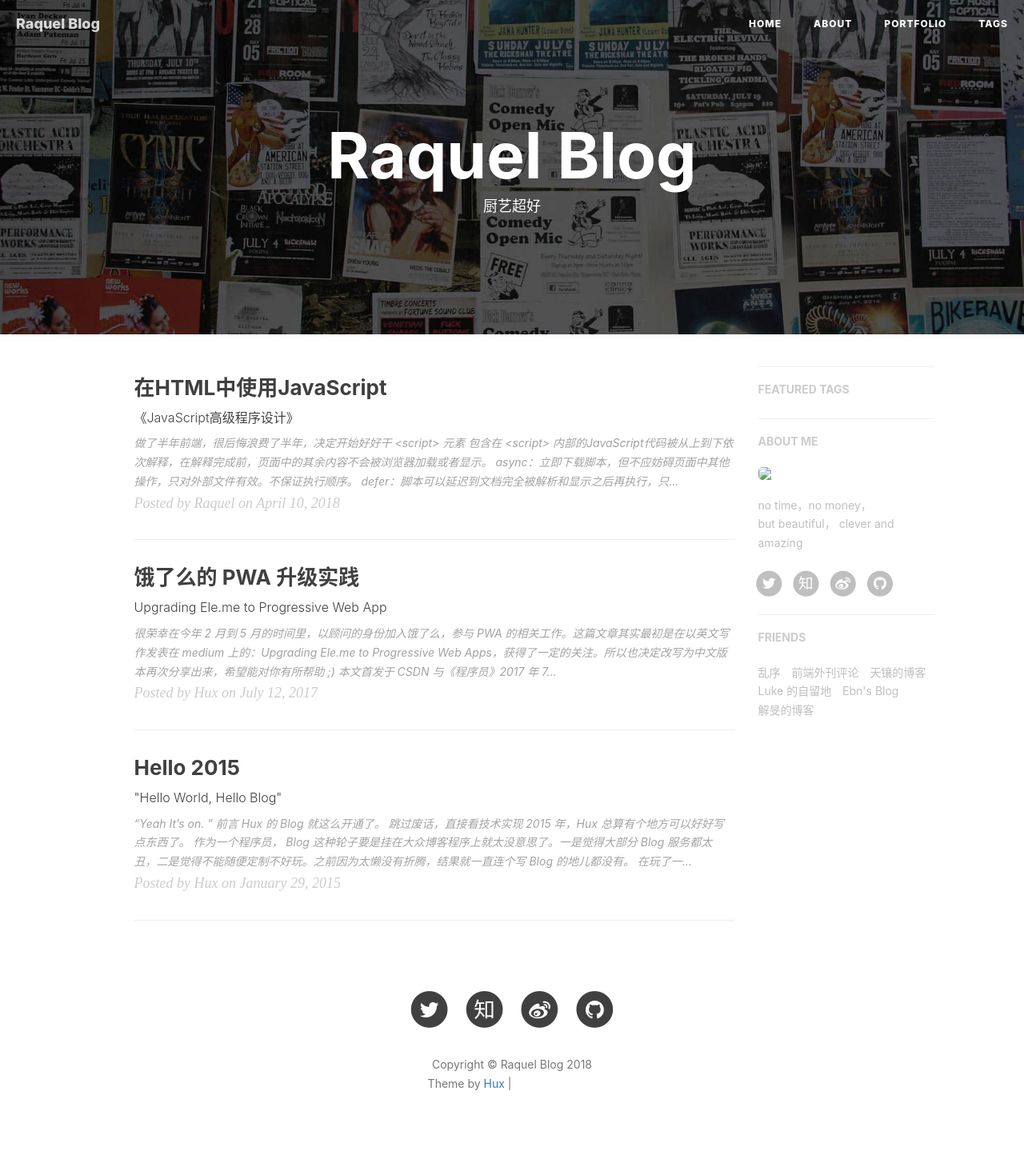
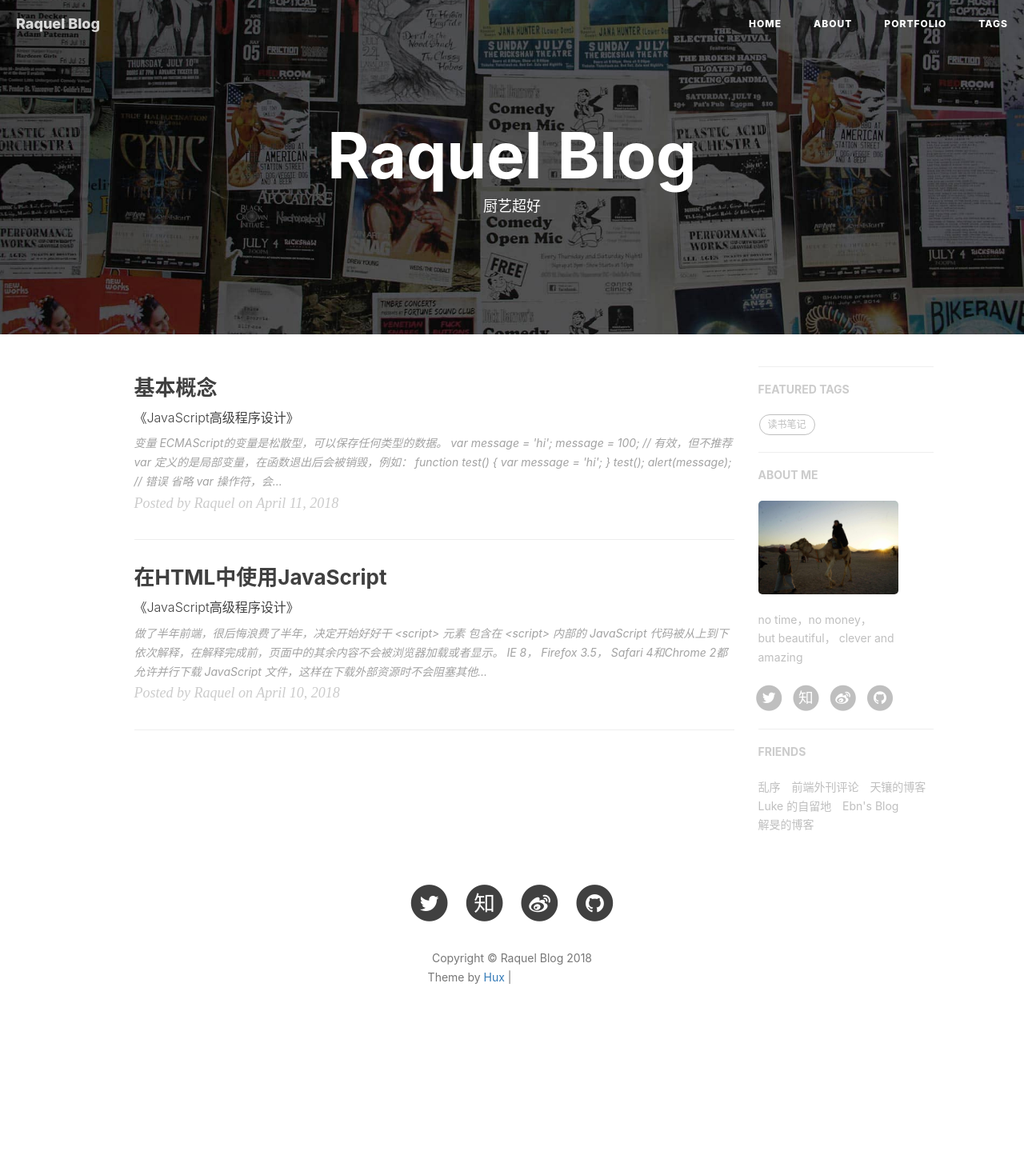
Before and after one commit to RaquelMao/RaquelMao.github.io, a Jekyll site: the page built from index.html, in a window 1280 px wide. Shown: the whole page at 80% size. Built offline with Jekyll 4.4.1, drawn with Linux system fonts in a browser that asks for light colours; nearby versions of some CDN libraries; the list of posts is cut into pages by our own code; comment, search, counter and statistics services are not loaded; after the commit the page ends 1326 px from its top, so only the background shows below that; grey boxes are pictures that could not be loaded.

Commit message:
update note

````diff
--- a/_layouts/page.html
+++ b/_layouts/page.html
@@ -39,7 +39,7 @@ layout: default
                     <h5><a href="{{'/tags/' | prepend: site.baseurl }}">FEATURED TAGS</a></h5>
                     <div class="tags">
         				{% for tag in site.tags %}
-                            {% if tag[1].size > {{site.featured-condition-size}} %}
+                            {% if tag[1].size > site.featured-condition-size %}
                 				<a href="{{ site.baseurl }}/tags/#{{ tag[0] }}" title="{{ tag[0] }}" rel="{{ tag[1].size }}">
                                     {{ tag[0] }}
                                 </a>
@@ -88,7 +88,7 @@ layout: default
                     <h5><a href="{{'/tags/' | prepend: site.baseurl }}">FEATURED TAGS</a></h5>
                     <div class="tags">
                         {% for tag in site.tags %}
-                            {% if tag[1].size > {{site.featured-condition-size}} %}
+                            {% if tag[1].size > site.featured-condition-size %}
                                 <a href="{{ site.baseurl }}/tags/#{{ tag[0] }}" title="{{ tag[0] }}" rel="{{ tag[1].size }}">
                                     {{ tag[0] }}
                                 </a>
--- a/_layouts/post.html
+++ b/_layouts/post.html
@@ -136,7 +136,7 @@ layout: default
                     <h5><a href="/tags/">FEATURED TAGS</a></h5>
                     <div class="tags">
         				{% for tag in site.tags %}
-                            {% if tag[1].size > {{site.featured-condition-size}} %}
+                            {% if tag[1].size > site.featured-condition-size %}
                 				<a href="/tags/#{{ tag[0] }}" title="{{ tag[0] }}" rel="{{ tag[1].size }}">
                                     {{ tag[0] }}
                                 </a>
--- a/_posts/2014-01-29-hello-2015.markdown
+++ /dev/null
@@ -1,80 +0,0 @@
----
-layout:     post
-title:      "Hello 2015"
-subtitle:   " \"Hello World, Hello Blog\""
-date:       2015-01-29 12:00:00
-author:     "Hux"
-header-img: "img/post-bg-2015.jpg"
-catalog: true
-tags:
-    - 生活
----
-
-> “Yeah It's on. ”
-
-
-## 前言
-
-Hux 的 Blog 就这么开通了。
-
-[跳过废话，直接看技术实现 ](#build)
-
-
-
-2015 年，Hux 总算有个地方可以好好写点东西了。
-
-
-作为一个程序员， Blog 这种轮子要是挂在大众博客程序上就太没意思了。一是觉得大部分 Blog 服务都太丑，二是觉得不能随便定制不好玩。之前因为太懒没有折腾，结果就一直连个写 Blog 的地儿都没有。
-
-在玩了一段时间知乎之后，答题的快感又激起了我开博客的冲动。之前的[个人网站](http://huangxuan.me/portfolio)是作品集形式的（现在集成进来了），并不适合用来写博文，一不做二不休，花一天搞一个吧！
-
-
-<p id = "build"></p>
----
-
-## 正文
-
-接下来说说搭建这个博客的技术细节。
-
-正好之前就有关注过 [GitHub Pages](https://pages.github.com/) + [Jekyll](http://jekyllrb.com/) 快速 Building Blog 的技术方案，非常轻松时尚。
-
-其优点非常明显：
-
-* **Markdown** 带来的优雅写作体验
-* 非常熟悉的 Git workflow ，**Git Commit 即 Blog Post**
-* 利用 GitHub Pages 的域名和免费无限空间，不用自己折腾主机
-	* 如果需要自定义域名，也只需要简单改改 DNS 加个 CNAME 就好了
-* Jekyll 的自定制非常容易，基本就是个模版引擎
-
-
-本来觉得最大的缺点可能是 GitHub 在国内访问起来太慢，所以第二天一起床就到 GitCafe(Chinese GitHub Copy，现在被 Coding 收购了) 迁移了一个[镜像](http://huxpro.coding.me)出来，结果还是巨慢。
-
-哥哥可是个前端好嘛！ 果断开 Chrome DevTool 查了下网络请求，原来是 **pending 在了 Google Fonts** 上，页面渲染一直被阻塞到请求超时为止，难怪这么慢。
-忍痛割爱，只好把 Web Fonts 去了（反正超时看到的也只能是 fallback ），果然一下就正常了，而且 GitHub 和 GitCafe 对比并没有感受到明显的速度差异，虽然 github 的 ping 值明显要高一些，达到了 300ms，于是用 DNSPOD 优化了一下速度。
-
-
-
----
-
-配置的过程中也没遇到什么坑，基本就是 Git 的流程，相当顺手
-
-大的 Jekyll 主题上直接 fork 了 Clean Blog（这个主题也相当有名，就不多赘述了。唯一的缺点大概就是没有标签支持，于是我给它补上了。）
-
-本地调试环境需要 `gem install jekyll`，结果 rubygem 的源居然被墙了……后来手动改成了我大淘宝的镜像源才成功
-
-Theme 的 CSS 是基于 Bootstrap 定制的，看得不爽的地方直接在 Less 里改就好了（平时更习惯 SCSS 些），**不过其实我一直觉得 Bootstrap 在移动端的体验做得相当一般，比我在淘宝参与的团队 CSS 框架差多了……**所以为了体验，也补了不少 CSS 进去
-
-最后就进入了耗时反而最长的**做图、写字**阶段，也算是进入了**写博客**的正轨，因为是类似 Hack Day 的方式去搭这个站的，所以折腾折腾着大半夜就过去了。
-
-第二天考虑中文字体的渲染，fork 了 [Type is Beautiful](http://www.typeisbeautiful.com/) 的 `font` CSS，调整了字号，适配了 Win 的渣渲染，中英文混排效果好多了。
-
-
-## 后记
-
-回顾这个博客的诞生，纯粹是出于个人兴趣。在知乎相关问题上回答并获得一定的 star 后，我决定把这个博客主题当作一个小小的开源项目来维护。
-
-在经历 v1.0 - v1.5 的蜕变后，这个博客主题愈发完整，不但增加了诸多 UI 层的优化（opinionated）；在代码层面，更加丰富的配置项也使得这个主题拥有了更好的灵活性与可拓展性。而作为一个开源项目，我也积极的为其完善文档与解决 issue。
-
-如果你恰好逛到了这里，希望你也能喜欢这个博客主题。
-
-—— Hux 后记于 2015.10
--- a/_posts/2017-07-12-upgrading-eleme-to-pwa.markdown
+++ /dev/null
@@ -1,27 +0,0 @@
----
-layout:       post
-title:        "饿了么的 PWA 升级实践"
-subtitle:     "Upgrading Ele.me to Progressive Web App"
-date:         2017-07-12 12:00:00
-author:       "Hux"
-header-img:   "img/in-post/post-eleme-pwa/eleme-at-io.jpg"
-header-mask:  0.3
-catalog:      true
-multilingual: true
-tags:
-    - 前端开发
-    - JavaScript
-    - PWA
----
-
-<!-- Chinese Version -->
-<div class="zh post-container">
-    {% capture about_zh %}{% include posts/2017-07-12-upgrading-eleme-to-pwa/zh.md %}{% endcapture %}
-    {{ about_zh | markdownify }}
-</div>
-
-<!-- English Version -->
-<div class="en post-container">
-    {% capture about_en %}{% include posts/2017-07-12-upgrading-eleme-to-pwa/en.md %}{% endcapture %}
-    {{ about_en | markdownify }}
-</div>
--- a/_posts/2018-04-10-reading-javascript.markdown
+++ b/_posts/2018-04-10-html.markdown
@@ -15,10 +15,13 @@ tags:
 
 ### \<script\> 元素
 
-包含在 \<script\> 内部的JavaScript代码被从上到下依次解释，在解释完成前，页面中的其余内容不会被浏览器加载或者显示。
+包含在 \<script\> 内部的 JavaScript 代码被从上到下依次解释，在解释完成前，页面中的其余内容不会被浏览器加载或者显示。
+IE 8， Firefox 3.5， Safari 4和Chrome 2都允许并行下载 JavaScript 文件，这样在下载外部资源时不会阻塞其他 \<script\> 标签，但仍然会阻塞其他资源下载。
+因此建议将 \<script\> 标签尽量放到body底部（浏览器在遇到 \<body\> 标签才开始出现内容）。
+尽量使用外部文件来包含 JavaScript 代码。
 
 **async**：立即下载脚本，但不应妨碍页面中其他操作，只对外部文件有效。不保证执行顺序。
 
 **defer**：脚本可以延迟到文档完全被解析和显示之后再执行，只对外部文件有效。相当于立即下载，但延迟执行。
 
-**外部资源** 建议将 \<script\> 标签尽量放到body底部（浏览器在遇到 \<body\> 标签才开始出现内容）。IE 8， Firefox 3.5， Safari 4和Chrome 2都允许并行下载JavaScript文件，这样在下载外部资源时不会阻塞其他 \<script\> 标签。
+**\<noscript\>** 在浏览器不支持 JavaScript 时显示出来的替代内容。
--- /dev/null
+++ b/_posts/2018-04-11-basic-concept.markdown
@@ -0,0 +1,113 @@
+---
+layout:       post
+title:        "基本概念"
+subtitle:     "《JavaScript高级程序设计》"
+date:         2018-04-11 13:00:00
+author:       "Raquel"
+header-img:   "img/post-bg-2015.jpg"
+header-mask:  0.3
+catalog:      true
+tags:
+    - 读书笔记
+---
+
+### 变量
+
+ECMAScript的变量是松散型，可以保存任何类型的数据。
+```
+var message = 'hi';
+message = 100;
+// 有效，但不推荐
+```
+
+var 定义的是局部变量，在函数退出后会被销毁，例如：
+```
+function test() {
+  var message = 'hi';
+}
+test();
+alert(message); // 错误
+```
+
+省略 var 操作符，会创建一个全局变量
+```
+function test() {
+  message = 'hi';
+}
+test();
+alert(message); // hi
+```
+
+### 数据类型
+
+基本数据类型：Undefined、 Null、 Boolean、 Number 和 String。
+复杂数据类型：Object。
+
+#### 1.typeof 操作符
+
+```
+alert(typeof null); // Object。因为特殊值 null 被认为是一个空的对象引用
+```
+
+#### 2.Undefined
+
+```
+var message;
+alert(message == undefined); // true
+```
+```
+var message = undefined;
+alert(message == undefined); // true
+```
+用 undefined 初始化了 message，但是没必要这么做。
+
+但是，包含 undefined 值得变量与尚未定义的变量还是不一样的。
+```
+var message;
+alert(message); // “undefined”
+alert(age); // 错误
+```
+但是使用 typeof，都会返回 undefined。虽然这两个变量从技术角度看有本质区别，但是逻辑上合理。
+
+#### 3.Null
+
+表示空对象指针。如果定义的变量准备在将来保存对象，建议用 null 初始化，这样只要直接检查 null 值就可以知道相应的变量是否被赋值过。
+**undefined 的值是派生自 null 的，因此“==”会返回 true。**
+
+#### 4.Boolean
+
+true 不一定等于1，false 不一定等于0。
+所有值都有与这两个 Boolean 值等价的值，要将一个值转换为对应的 Boolean值，可以使用 Boolean()。
+
+|    数据类型    |      true      |      false      |
+| ------------- |  -------------  | -------------- |
+|    String    |  任何非空字符串  |  “”（空字符串） |
+|    Number    |  任何非零数字值  |  0和 NaN |
+|    Object    |  任何对象  |  null |
+|    Undefined   |  n/a 不适用  |  undefined |
+
+#### 5.Number
+
+```
+var octalNum = 070; // 八进制，第一位必须是0
+var hexNum = 0xA； // 十六进制，前两位必须是0x
+```
+八进制和十六进制在计算时，都会转换成十进制数值。
+
+##### 浮点数
+所谓浮点数，就是必须包换一个小数点，并且小数点后面必须至少有一个数字，虽然小数点前面可以没有整数，但不推荐这种写法。
+```
+var floatNum = 3.125e7; // 31250000
+```
+浮点数最高精度是17位小数，但在进行算术计算的时候精度远远不如整数。例如0.1加0.2的结果不是0.3，而是0.3000000000000000004，舍入误差会导致无法测试浮点数值。
+
+##### 数值范围
+Number.MIN_VALUE 和 Number.MAX_VALUE，如果超出会自动换成特殊的 Infinity 的值，如果负数就是 -Infinity (负无穷)。可以用 isFinite() 函数判断。
+
+###### NaN
+即非数值，用来表示本来要返回数值的操作数未返回数值的情况（这样就不会跑出错误）。
+NaN 与任何数值都不相等，可用 isNaN() 来判断，任何不能被转换成数值的值都会导致这个函数返回 true。
+
+##### 数值转换
+Number()：适用于任何数据类型。如果字符串是空的，则被转换成0；如果字符串不包含数字之类的，就会被转换成 NaN。
+parseInt(), parseFloat()：专门把字符串转换成数值。
````
Also changed, not shown: img/avatar-raquel.jpg (renamed from img/avatar-hux (2).jpg).
